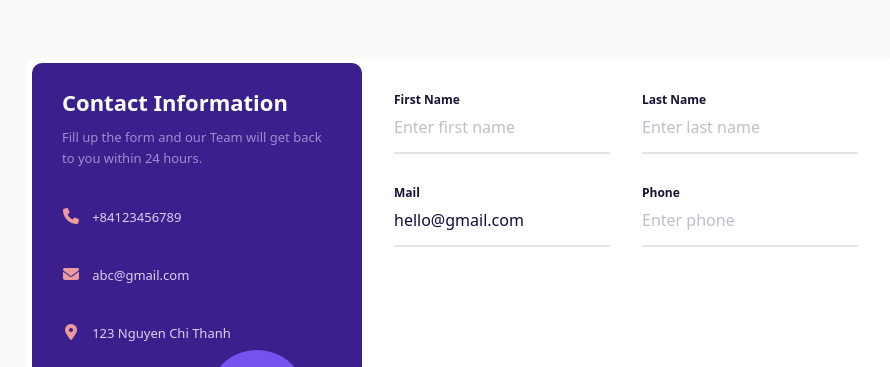
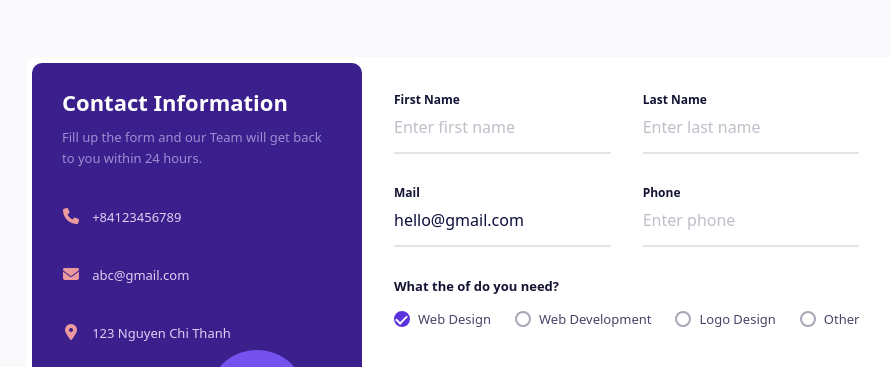
Before and after one commit to PhamNgocSonTech/Exercise-Form, a plain HTML site: page index.html in a window 1280 px wide. Shown: the part 132-499 px from the top of the page, without its empty margins (179-1069 px from the left). Drawn offline with Linux system fonts and the light colour scheme.

Commit message:
add: radio button

```diff
--- a/index.html
+++ b/index.html
@@ -97,6 +97,31 @@
                             <p class="form-error">Vui lòng nhập trường này</p>
                         </div>
                     </div>
+
+                    <div class="form-row">
+                        <div class="form-group">
+                            <label for="" class="form-label large">What the of do you need?</label>
+                            <div class="radio-group">
+                                <div class="radio-btn">
+                                    <input type="radio" name="type" id="web-design" checked>
+                                    <label for="web-design">Web Design</label>
+                                </div>
+                                <div class="radio-btn">
+                                    <input type="radio" name="type" id="web-development">
+                                    <label for="web-development">Web Development</label>
+                                </div>
+                                <div class="radio-btn">
+                                    <input type="radio" name="type" id="logo-design">
+                                    <label for="logo-design">Logo Design</label>
+                                </div>
+                                <div class="radio-btn">
+                                    <input type="radio" name="type" id="other">
+                                    <label for="other">Other</label>
+                                </div>
+                            </div>
+                        </div>
+                        <p class="form-error">Vui lòng chọn trường này</p>
+                    </div>
                 </form>
 
             </div>
--- a/styles.css
+++ b/styles.css
@@ -157,7 +157,7 @@ main {
   flex-grow: 1;
 }
 
-.form-group:focus-within .form-label {
+.form-group:focus-within .form-label:not(.large) {
   color: #5f42b6;
 }
 
@@ -176,6 +176,10 @@ main {
   color: #131434;
 }
 
+.form-label.large {
+  font-size: 1.3rem;
+}
+
 .form-input {
   width: 100%;
   outline: none;
@@ -192,3 +196,60 @@ main {
 .form-error {
   display: none;
 }
+
+/* Radio */
+.radio-group {
+  display: flex;
+  margin-top: 15px;
+}
+
+.radio-btn {
+  display: inline-block;
+}
+
+.radio-btn + .radio-btn {
+  margin-left: 24px;
+}
+
+.radio-btn label {
+  position: relative;
+  display: flex;
+  align-items: center;
+  white-space: nowrap;
+  font-size: 1.3rem;
+  color: #474669;
+}
+
+.radio-btn label::before,
+.radio-btn label::after {
+  content: "";
+  display: inline-block;
+}
+
+.radio-btn label::before {
+  width: 12px;
+  height: 12px;
+  margin-right: 8px;
+  border-radius: 50%;
+  border: 2px solid #a7a7b6;
+}
+
+.radio-btn [type="radio"] {
+  display: none;
+}
+
+.radio-btn [type="radio"]:checked + label::before {
+  background: #5b32dc;
+  border-color: #5b32dc;
+}
+
+.radio-btn [type="radio"]:checked + label::after {
+  position: absolute;
+  top: 5px;
+  left: 2px;
+  width: 9px;
+  height: 5px;
+  border-left: 2px solid #fff;
+  border-bottom: 2px solid #fff;
+  rotate: -45deg;
+}
```
